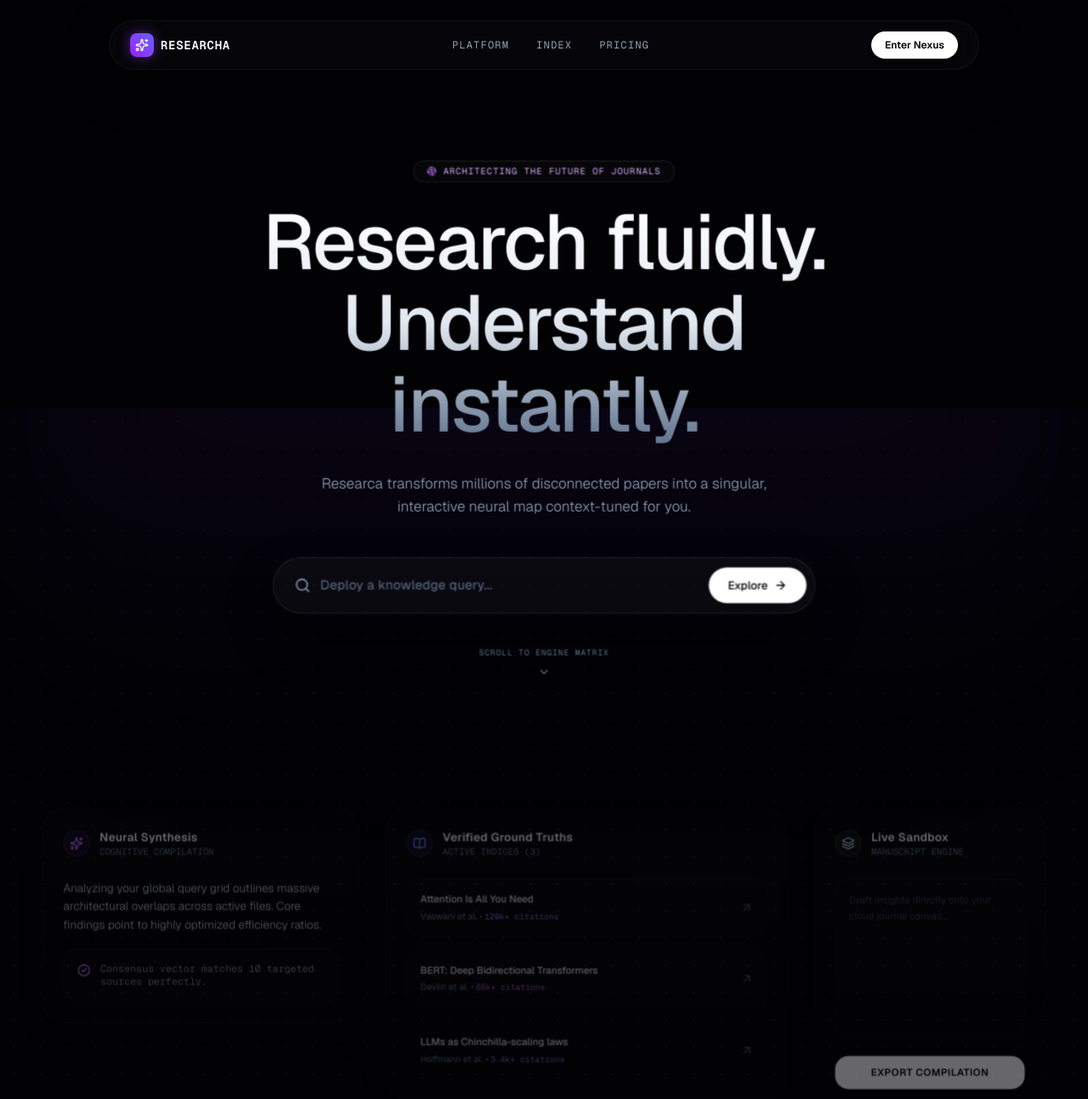
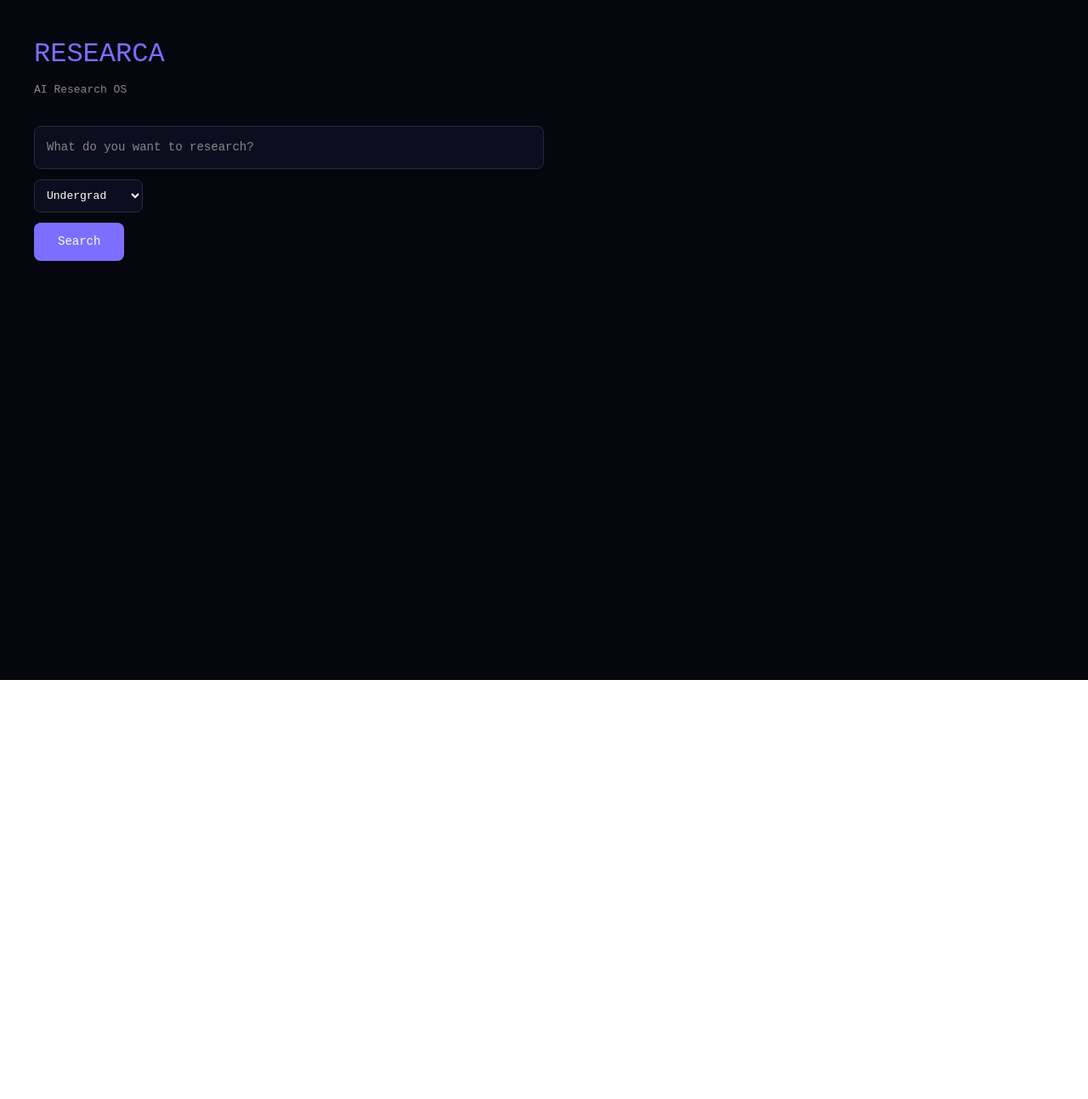
Before and after one commit to Araadh3111/research-copilot, a Next.js app in the folder frontend/: page / in a window 1280 px wide. Shown: the top 1293 px of the page at 85% size. After the commit the page ends 800 px from the top, so only its background shows below. Built offline with nearby package versions, Linux system fonts and the light colour scheme.

Commit message:
full stack working!

```diff
--- a/frontend/app/page.tsx
+++ b/frontend/app/page.tsx
@@ -1,229 +1,83 @@
 "use client";
 
-import React, { useState, useEffect, useRef } from 'react';
-import { motion, AnimatePresence, useScroll, useTransform } from 'framer-motion';
-import { ReactLenis } from 'lenis/react';
-import { Search, Sparkles, BookOpen, Layers, ArrowRight, ChevronDown, CheckCircle2, Globe, ArrowUpRight } from 'lucide-react';
+import { useState } from "react";
 
-export default function ResearcaCinematic() {
-  const [query, setQuery] = useState('');
-  const [isSearching, setIsSearching] = useState(false);
-  const [workspaceActive, setWorkspaceActive] = useState(false);
+export default function Home() {
+  const [query, setQuery] = useState("");
+  const [level, setLevel] = useState("undergrad");
+  const [loading, setLoading] = useState(false);
+  const [papers, setPapers] = useState<any[]>([]);
+  const [synthesis, setSynthesis] = useState("");
 
-  const containerRef = useRef(null);
-  const { scrollYProgress } = useScroll({ target: containerRef });
-
-  // Parallax transforms for the background elements
-  const yBg = useTransform(scrollYProgress, [0, 1], ['0%', '30%']);
-  const opacityHero = useTransform(scrollYProgress, [0, 0.4], [1, 0]);
-  const scaleHero = useTransform(scrollYProgress, [0, 0.4], [1, 0.95]);
-
-  const handleSearchSubmit = (e: React.FormEvent<HTMLFormElement>) => {
-    e.preventDefault();
+  const handleSearch = async () => {
     if (!query.trim()) return;
-    setIsSearching(true);
-
-    setTimeout(() => {
-      setIsSearching(false);
-      setWorkspaceActive(true);
-      // Smooth scroll slightly down to reveal the workspace seamlessly
-      window.scrollTo({ top: window.innerHeight * 0.8, behavior: 'smooth' });
-    }, 2400);
+    setLoading(true);
+    try {
+      const response = await fetch("http://127.0.0.1:8000/search", {
+        method: "POST",
+        headers: { "Content-Type": "application/json" },
+        body: JSON.stringify({ query, level })
+      });
+      const data = await response.json();
+      setPapers(data.papers || []);
+      setSynthesis(data.synthesis || "");
+    } catch (error) {
+      console.error("Error:", error);
+    }
+    setLoading(false);
   };
 
   return (
-    <ReactLenis root>
-      <div ref={containerRef} className="min-h-[200vh] bg-[#020205] text-white font-sans selection:bg-purple-500/30 overflow-x-hidden relative">
+    <main style={{ background: "#06060f", minHeight: "100vh", color: "white", fontFamily: "monospace", padding: "40px" }}>
+      <h1 style={{ color: "#7c6fff", fontSize: "32px", marginBottom: "8px" }}>RESEARCA</h1>
+      <p style={{ color: "#888", marginBottom: "32px" }}>AI Research OS</p>
 
-        {/* CINEMATIC BACKGROUND GEARS */}
-        <motion.div style={{ y: yBg }} className="absolute inset-0 z-0 pointer-events-none overflow-hidden">
-          {/* Deep Space Purple Radial Glow */}
-          <div className="absolute top-[-10%] left-[50%] -translate-x-[50%] w-[100vw] h-[70vh] bg-gradient-to-b from-purple-900/20 via-indigo-900/5 to-transparent blur-[120px] rounded-full" />
-          {/* Subtle Ambient Grid Layer */}
-          <div className="absolute inset-0 bg-[radial-gradient(#1a153a_1px,transparent_1px)] [background-size:32px_32px] opacity-30" />
-        </motion.div>
-
-        {/* PERSISTENT FLOATING GLASS NAV */}
-        <nav className="fixed top-6 left-1/2 -translate-x-1/2 z-50 w-[90%] max-w-5xl bg-white/[0.02] border border-white/[0.05] backdrop-blur-xl px-6 py-3 rounded-full flex justify-between items-center shadow-[0_20px_50px_rgba(0,0,0,0.5)]">
-          <div className="flex items-center gap-2">
-            <div className="w-7 h-7 bg-gradient-to-tr from-purple-600 to-indigo-500 rounded-lg flex items-center justify-center shadow-[0_0_15px_rgba(147,51,234,0.5)]">
-              <Sparkles className="w-4 h-4 text-white" />
-            </div>
-            <span className="font-semibold tracking-wider text-sm font-mono">RESEARCHA</span>
-          </div>
-          <div className="hidden md:flex items-center gap-8 text-xs tracking-widest text-slate-400 font-mono">
-            <a href="#" className="hover:text-purple-400 transition-colors">PLATFORM</a>
-            <a href="#" className="hover:text-purple-400 transition-colors">INDEX</a>
-            <a href="#" className="hover:text-purple-400 transition-colors">PRICING</a>
-          </div>
-          <button className="text-xs bg-white text-black font-semibold px-4 py-2 rounded-full hover:bg-purple-400 hover:text-white transition-all shadow-md">
-            Enter Nexus
-          </button>
-        </nav>
-
-        <AnimatePresence>
-          {/* PORTAL INTERCEPT: RENDER FULL CINEMATIC BLURPORT ON SEARCH */}
-          {isSearching && (
-            <motion.div
-              initial={{ opacity: 0 }}
-              animate={{ opacity: 1 }}
-              exit={{ opacity: 0 }}
-              className="fixed inset-0 z-50 bg-[#020205]/80 backdrop-blur-2xl flex flex-col items-center justify-center"
-            >
-              <div className="relative flex items-center justify-center">
-                <motion.div
-                  animate={{ scale: [1, 1.1, 1], rotate: 360 }}
-                  transition={{ repeat: Infinity, duration: 3, ease: "easeInOut" }}
-                  className="w-32 h-32 rounded-full bg-gradient-to-tr from-purple-600/30 via-transparent to-indigo-500/30 absolute blur-xl"
-                />
-                <div className="w-16 h-16 border-2 border-purple-500/20 border-t-purple-400 rounded-full animate-spin" />
-              </div>
-              <motion.p
-                initial={{ opacity: 0, y: 10 }}
-                animate={{ opacity: 1, y: 0 }}
-                className="mt-8 text-xs font-mono tracking-[0.4em] uppercase text-purple-400 animate-pulse"
-              >
-                Synthesizing Academic Landscape...
-              </motion.p>
-            </motion.div>
-          )}
-        </AnimatePresence>
-
-        {/* SECTION 1: HERO CONTAINER */}
-        <motion.header
-          style={{ opacity: opacityHero, scale: scaleHero }}
-          className="relative z-10 max-w-5xl mx-auto px-6 pt-44 pb-32 flex flex-col items-center min-h-screen text-center justify-center"
-        >
-          <motion.div
-            initial={{ opacity: 0, y: 15 }}
-            animate={{ opacity: 1, y: 0 }}
-            className="px-4 py-1 border border-white/10 bg-white/[0.02] backdrop-blur-md rounded-full text-[11px] font-mono text-purple-300 tracking-widest uppercase mb-6 flex items-center gap-2"
-          >
-            <Globe className="w-3 h-3 animate-spin text-purple-400" style={{ animationDuration: '8s' }} />
-            Architecting the Future of Journals
-          </motion.div>
-
-          <h1 className="text-5xl md:text-8xl font-medium tracking-tight bg-clip-text text-transparent bg-gradient-to-b from-white via-slate-200 to-slate-500 max-w-4xl leading-[1.05] mb-8">
-            Research fluidly.<br />Understand instantly.
-          </h1>
-
-          <p className="text-slate-400 max-w-xl text-base md:text-lg font-light leading-relaxed mb-12">
-            Researca transforms millions of disconnected papers into a singular, interactive neural map context-tuned for you.
-          </p>
-
-          {/* FLUID SEARCH INPUT CONTAINER */}
-          <form
-            onSubmit={handleSearchSubmit}
-            className="w-full max-w-2xl bg-white/[0.03] hover:bg-white/[0.05] border border-white/10 focus-within:border-purple-500/40 rounded-full p-2.5 flex items-center gap-3 shadow-[0_30px_60px_rgba(0,0,0,0.4)] backdrop-blur-md transition-all duration-500"
-          >
-            <Search className="w-5 h-5 text-slate-400 ml-4 shrink-0" />
+      <div style={{ maxWidth: "600px" }}>
         <input
-              type="text"
-              placeholder="Deploy a knowledge query..."
           value={query}
           onChange={(e) => setQuery(e.target.value)}
-              className="w-full bg-transparent border-none outline-none py-3 text-white placeholder-slate-500 tracking-wide text-sm md:text-base"
+          onKeyDown={(e) => e.key === "Enter" && handleSearch()}
+          placeholder="What do you want to research?"
+          style={{ width: "100%", padding: "14px", background: "#0d0d1f", border: "0.5px solid #2a2a3e", borderRadius: "8px", color: "white", fontSize: "14px", marginBottom: "12px" }}
         />
+
+        <select
+          value={level}
+          onChange={(e) => setLevel(e.target.value)}
+          style={{ padding: "10px", background: "#0d0d1f", border: "0.5px solid #2a2a3e", borderRadius: "8px", color: "white", marginBottom: "12px" }}
+        >
+          <option value="highschool">High School</option>
+          <option value="undergrad">Undergrad</option>
+          <option value="phd">PhD</option>
+        </select>
+
         <button
-              type="submit"
-              className="bg-white hover:bg-purple-500 text-black hover:text-white font-medium px-6 py-3 rounded-full transition-all duration-300 flex items-center gap-2"
+          onClick={handleSearch}
+          style={{ display: "block", padding: "12px 28px", background: "#7c6fff", border: "none", borderRadius: "8px", color: "white", cursor: "pointer", fontSize: "14px" }}
         >
-              <span className="text-sm">Explore</span>
-              <ArrowRight className="w-4 h-4" />
+          {loading ? "Researching..." : "Search"}
         </button>
-          </form>
 
-          {/* Anchor down arrow hint */}
-          <div className="absolute bottom-10 flex flex-col items-center gap-2 text-slate-500 font-mono text-[10px] tracking-widest animate-bounce">
-            <span>SCROLL TO ENGINE MATRIX</span>
-            <ChevronDown className="w-4 h-4" />
-          </div>
-        </motion.header>
-
-        {/* SECTION 2: THE MODERN LIQUID WORKSPACE */}
-        <section className="relative z-10 max-w-7xl mx-auto px-4 md:px-8 pb-32">
-          <div className={`transition-all duration-1000 transform ${workspaceActive ? 'opacity-100 translate-y-0 scale-100' : 'opacity-40 translate-y-20 scale-[0.97]'}`}>
-
-            <div className="grid grid-cols-1 lg:grid-cols-12 gap-8 items-start">
-
-              {/* PANEL 1: KNOWLEDGE ARCHITECTURE SYNTHESIS */}
-              <div className="lg:col-span-4 bg-gradient-to-b from-white/[0.03] to-transparent border border-white/[0.06] backdrop-blur-xl rounded-3xl p-6 shadow-2xl transition-all duration-300 hover:border-white/10">
-                <div className="flex items-center gap-3 mb-6">
-                  <div className="w-8 h-8 rounded-full bg-purple-500/10 flex items-center justify-center text-purple-400 border border-purple-500/20">
-                    <Sparkles className="w-4 h-4" />
-                  </div>
-                  <div>
-                    <h3 className="text-sm font-semibold tracking-wide">Neural Synthesis</h3>
-                    <p className="text-[11px] text-slate-500 font-mono">COGNITIVE COMPILATION</p>
-                  </div>
+        {synthesis && (
+          <div style={{ maxWidth: "800px", marginTop: "40px" }}>
+            <div style={{ background: "#0d0d1f", border: "0.5px solid #7c6fff", borderRadius: "8px", padding: "24px", marginBottom: "24px" }}>
+              <h2 style={{ color: "#7c6fff", marginBottom: "16px", fontSize: "12px", letterSpacing: "2px" }}>AI SYNTHESIS</h2>
+              <p style={{ color: "#ccc", lineHeight: "1.8", fontSize: "14px", whiteSpace: "pre-wrap" }}>{synthesis}</p>
             </div>
 
-                <div className="text-slate-300 font-light text-sm space-y-4 leading-relaxed">
-                  <p>
-                    Analyzing your global query grid outlines massive architectural overlaps across active files. Core findings point to highly optimized efficiency ratios.
-                  </p>
-                  <div className="bg-white/[0.02] border border-white/[0.05] p-4 rounded-2xl flex gap-3 items-start">
-                    <CheckCircle2 className="w-4 h-4 text-purple-400 shrink-0 mt-0.5" />
-                    <p className="text-xs text-slate-400 font-mono">Consensus vector matches 10 targeted sources perfectly.</p>
+            <h2 style={{ color: "#888", fontSize: "11px", letterSpacing: "2px", marginBottom: "12px" }}>PAPERS</h2>
+            {papers.map((paper: any, i: number) => (
+              <div key={i} style={{ background: "#0d0d1f", border: "0.5px solid #1a1a2e", borderRadius: "8px", padding: "16px", marginBottom: "8px" }}>
+                <div style={{ display: "flex", justifyContent: "space-between", alignItems: "flex-start" }}>
+                  <p style={{ color: "#ccc", fontSize: "13px", flex: 1 }}>{paper.title}</p>
+                  <span style={{ color: "#7c6fff", fontSize: "11px", border: "0.5px solid #7c6fff", borderRadius: "4px", padding: "2px 6px", marginLeft: "12px", whiteSpace: "nowrap" }}>{paper.year}</span>
                 </div>
-                </div>
-              </div>
-
-              {/* PANEL 2: INTERACTIVE DOC FEED */}
-              <div className="lg:col-span-5 bg-gradient-to-b from-white/[0.03] to-transparent border border-white/[0.06] backdrop-blur-xl rounded-3xl p-6 shadow-2xl transition-all duration-300 hover:border-white/10">
-                <div className="flex items-center gap-3 mb-6">
-                  <div className="w-8 h-8 rounded-full bg-indigo-500/10 flex items-center justify-center text-indigo-400 border border-indigo-500/20">
-                    <BookOpen className="w-4 h-4" />
-                  </div>
-                  <div>
-                    <h3 className="text-sm font-semibold tracking-wide">Verified Ground Truths</h3>
-                    <p className="text-[11px] text-slate-500 font-mono">ACTIVE INDICES (3)</p>
-                  </div>
-                </div>
-
-                <div className="space-y-4">
-                  {[
-                    { t: "Attention Is All You Need", a: "Vaswani et al.", c: "120k+ citations" },
-                    { t: "BERT: Deep Bidirectional Transformers", a: "Devlin et al.", c: "65k+ citations" },
-                    { t: "LLMs as Chinchilla-scaling laws", a: "Hoffmann et al.", c: "3.4k+ citations" }
-                  ].map((doc, idx) => (
-                    <div key={idx} className="group p-4 bg-white/[0.01] hover:bg-white/[0.03] border border-white/[0.03] hover:border-white/10 rounded-2xl cursor-pointer transition-all duration-300 flex justify-between items-center">
-                      <div>
-                        <h4 className="text-xs font-medium text-slate-200 group-hover:text-purple-300 transition-colors mb-1">{doc.t}</h4>
-                        <p className="text-[11px] text-slate-500">{doc.a} • <span className="font-mono text-[10px] text-purple-400/80">{doc.c}</span></p>
-                      </div>
-                      <ArrowUpRight className="w-4 h-4 text-slate-600 group-hover:text-white transition-colors" />
+                <p style={{ color: "#555", fontSize: "11px", marginTop: "4px" }}>{paper.citationCount} citations</p>
               </div>
             ))}
           </div>
+        )}
       </div>
-
-              {/* PANEL 3: MANUSCRIPT EDITOR COMPONENT */}
-              <div className="lg:col-span-3 bg-gradient-to-b from-white/[0.03] to-transparent border border-white/[0.06] backdrop-blur-xl rounded-3xl p-6 shadow-2xl transition-all duration-300 hover:border-white/10">
-                <div className="flex items-center gap-3 mb-6">
-                  <div className="w-8 h-8 rounded-full bg-slate-500/10 flex items-center justify-center text-slate-300 border border-white/10">
-                    <Layers className="w-4 h-4" />
-                  </div>
-                  <div>
-                    <h3 className="text-sm font-semibold tracking-wide">Live Sandbox</h3>
-                    <p className="text-[11px] text-slate-500 font-mono">MANUSCRIPT ENGINE</p>
-                  </div>
-                </div>
-
-                <textarea
-                  className="w-full h-48 bg-white/[0.01] border border-white/[0.05] focus:border-purple-500/30 rounded-2xl p-4 text-xs text-slate-300 outline-none resize-none leading-relaxed placeholder-slate-700 transition-all mb-4"
-                  placeholder="Draft insights directly onto your cloud journal canvas..."
-                />
-
-                <button className="w-full py-3 bg-white text-black hover:bg-purple-600 hover:text-white font-semibold rounded-2xl text-xs tracking-wider uppercase transition-all duration-300 shadow-md">
-                  Export Compilation
-                </button>
-              </div>
-
-            </div>
-          </div>
-        </section>
-      </div>
-    </ReactLenis>
+    </main>
   );
 }
```
Lines whose indentation alone changed are shown as unchanged.
